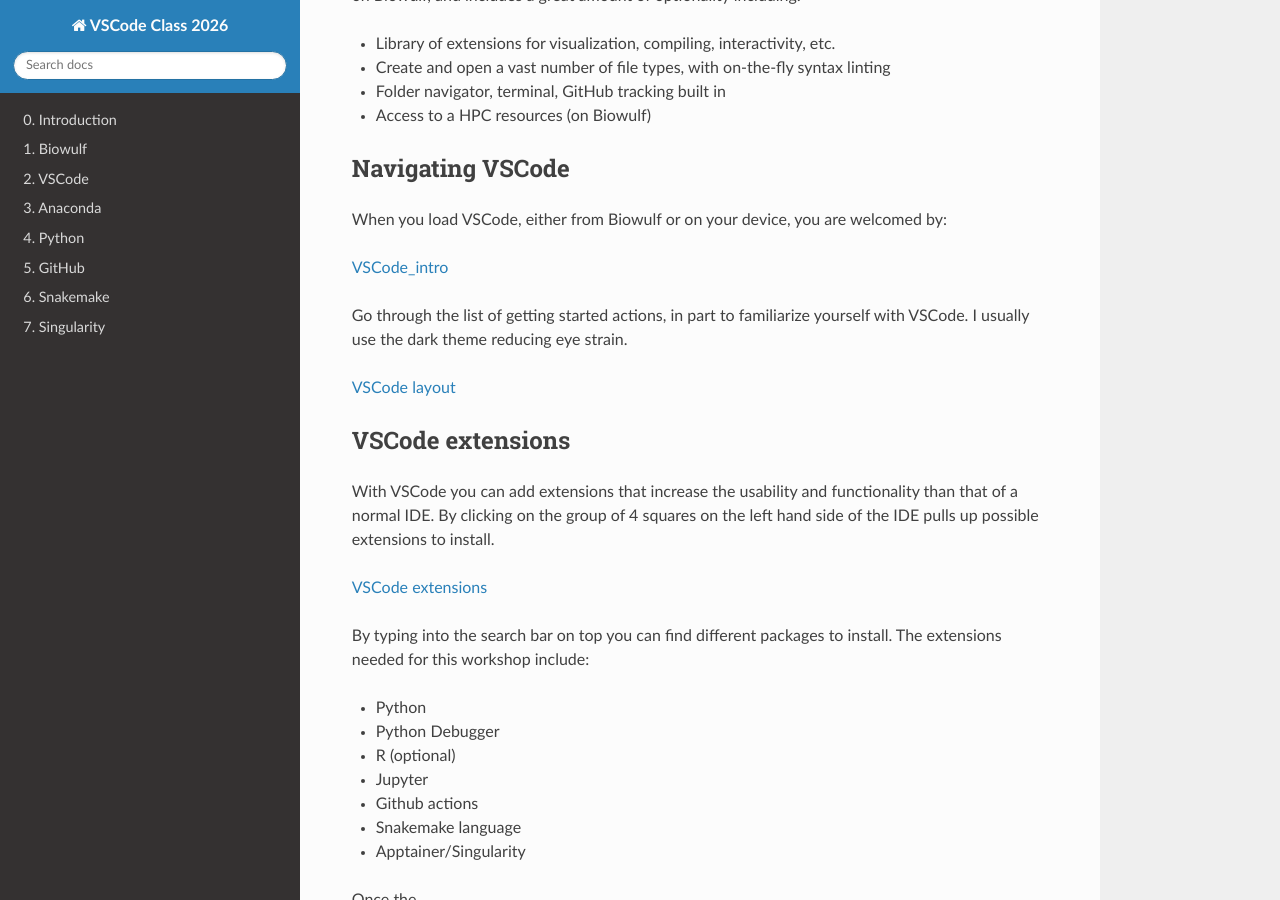
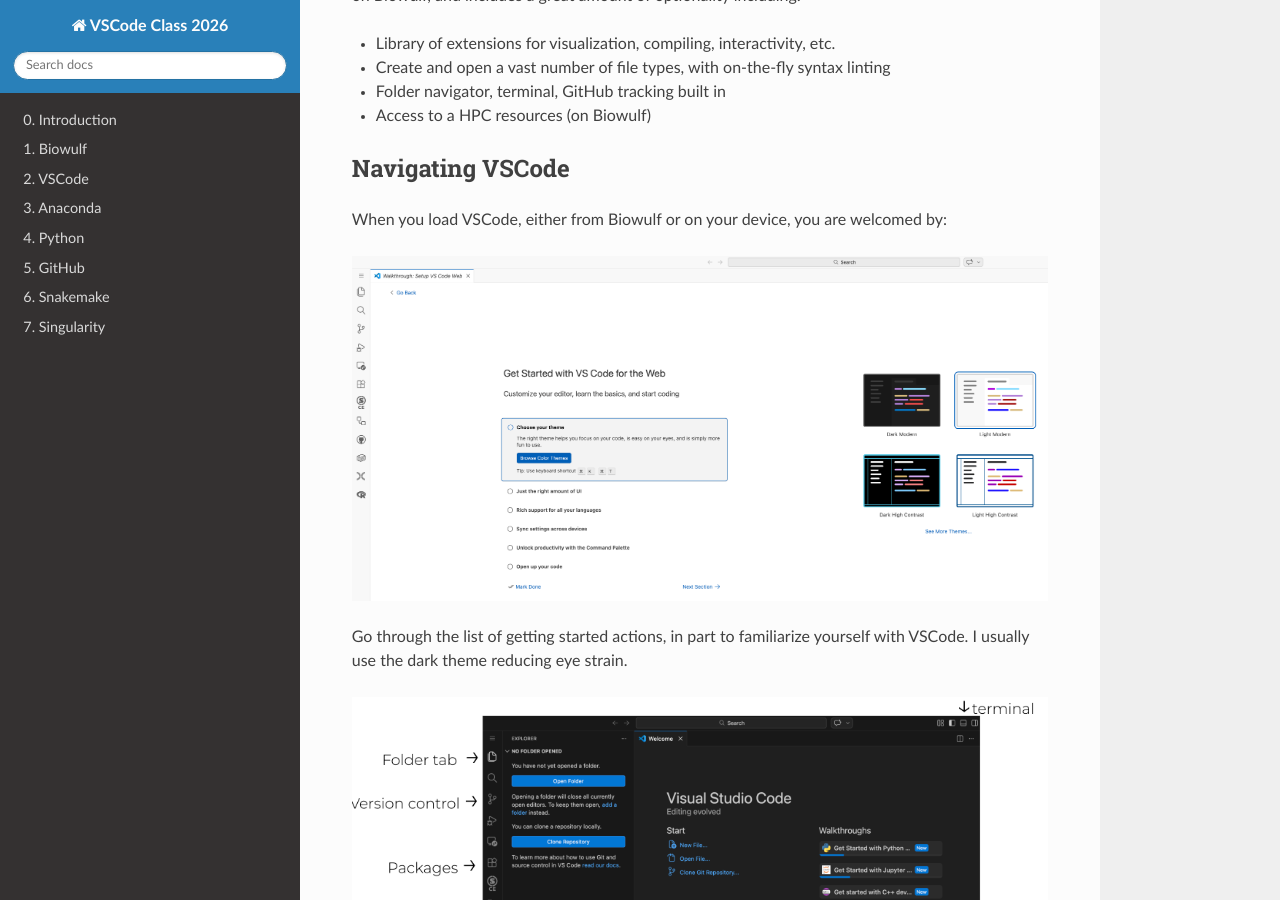
Before and after one commit to adamcatching/VSCode_class_2026, an MkDocs documentation site: the page built from docs/vscode.md, in a window 1280 px wide and 900 px high, scrolled down 321 px. Built offline with MkDocs 1.6.1, drawn with Linux system fonts in a browser that asks for light colours; nearby versions of some CDN libraries.

Commit message:
Update images

```diff
--- a/docs/vscode.md
+++ b/docs/vscode.md
@@ -1,6 +1,6 @@
 # VSCode
 
-<img src="images/VSCode.jpeg" alt="VSCode" style="width:25%; height:auto;"/>
+<img src="images/VSCode.jpeg" alt="VSCode" width="50%"/>
 
 All that is required for coding is a text editor and some form of a compiler/kernel to run the code. Back in the day, most folks used VIM/EMACS (VIM being superior) to edit their code and compiled/ran that code in terminal. This creates a lot of moving parts, and why most people use Integrated Development Environments (IDEs). VSCode is one of the most up to date IDEs available on Biowulf, and includes a great amount of optionality including:
 
@@ -13,17 +13,19 @@
 
 When you load VSCode, either from Biowulf or on your device, you are welcomed by:
 
-[VSCode_intro](images/VSCode_intro.png)
+![VSCode_intro](images/VSCode_intro.png)
 
 Go through the list of getting started actions, in part to familiarize yourself with VSCode. I usually use the dark theme reducing eye strain.
 
-[VSCode layout](images/VSCode_layout.png)
+![VSCode layout](images/VSCode_layout.png)
+
+
 
 ## VSCode extensions
 
 With VSCode you can add extensions that increase the usability and functionality than that of a normal IDE. By clicking on the group of 4 squares on the left hand side of the IDE pulls up possible extensions to install.
 
-[VSCode extensions](images/VSCode_extensions.png)
+![VSCode extensions](images/VSCode_extensions.png)
 
 By typing into the search bar on top you can find different packages to install. The extensions needed for this workshop include:
 
```
